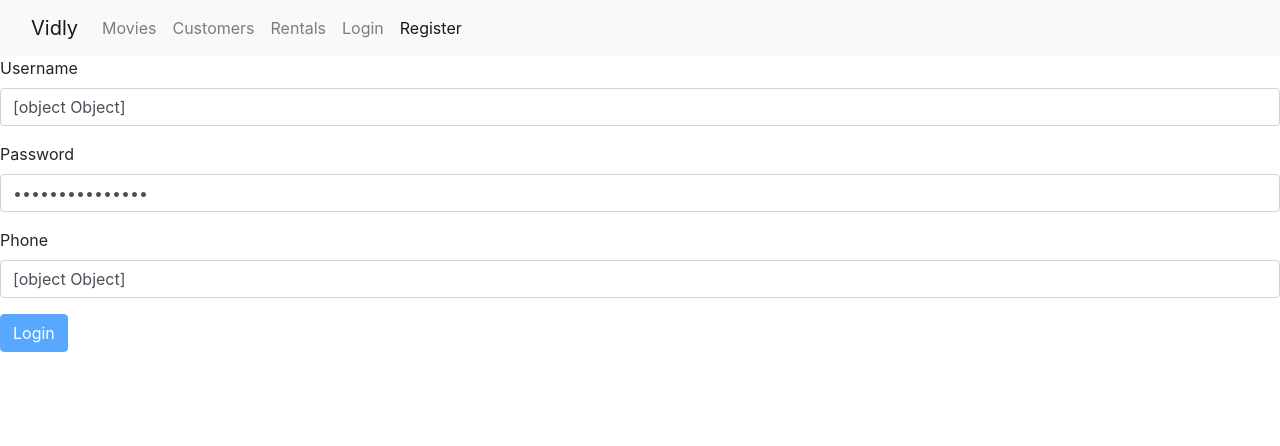
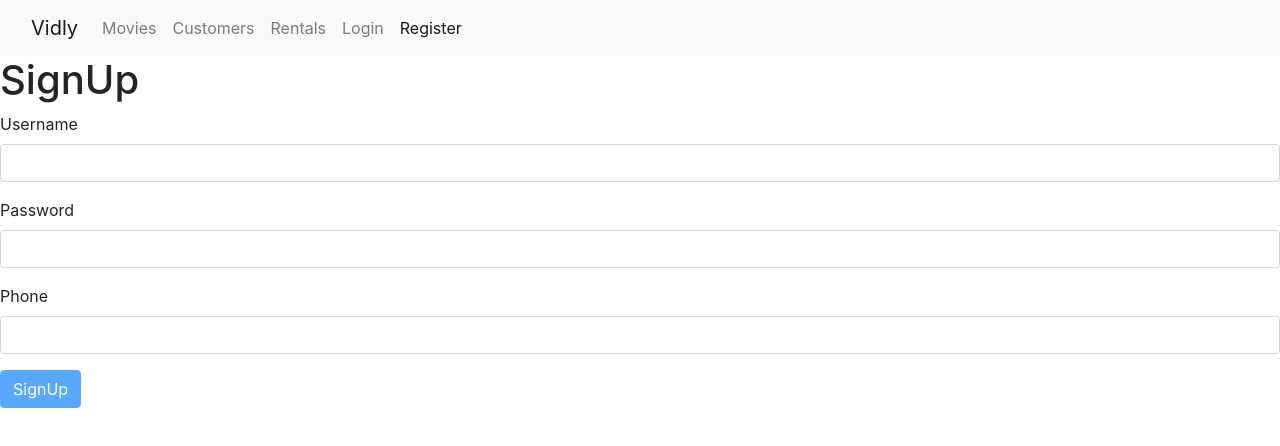
Before and after one commit to Daxsum/Vidly, a React (Create React App) app: page /register in a window 1280 px wide. Shown: the top 446 px of the page. Built offline with nearby package versions, Linux system fonts and the light colour scheme.

Commit message:
update validation

```diff
--- a/src/App.js
+++ b/src/App.js
@@ -16,6 +16,7 @@ function App() {
       <Switch>
         <Route path={"/register"} component={Register} />
         <Route path={"/login"} component={LoginForm} />
+        <Route path={"/moviesForm"} component={MoviesForm} />
         <Route path={"/movies/:id"} component={MoviesForm} />
         <Route path={"/movies"} component={Movies} />
         <Route path={"/customers"} component={Customers} />
--- a/src/components/comm/form.jsx
+++ b/src/components/comm/form.jsx
@@ -1,7 +1,7 @@
 import React, { Component } from "react";
 import Joi from "joi-browser";
 import Input from "./input";
-import { type } from "@testing-library/user-event/dist/type";
+
 // to use this for you only need to import Joi form joi-browser also don't
 // forget to install joi-browser in your system for more info searc for
 // "npm Joi".
--- a/src/components/login.jsx
+++ b/src/components/login.jsx
@@ -22,7 +22,6 @@ class LoginForm extends Form {
         <form onSubmit={this.handleSubmit}>
           {this.renderInput("username", "Username")}
           {this.renderInput("password", "Password", "password")}
-
           {this.renderButton("Login")}
         </form>
       </div>
--- a/src/components/movies.jsx
+++ b/src/components/movies.jsx
@@ -67,6 +67,7 @@ class Movies extends Component {
       sortColumn,
     } = this.state;
     const { length: count } = this.state.movies;
+    const { history } = this.props;
     if (count === 0) return "there is no movies to show on the database";
     const { totalCount, data: movies } = this.getPageData();
     return (
@@ -81,6 +82,13 @@ class Movies extends Component {
               />
             </div>
             <div className="col-8">
+              <button
+                onClick={() => history.push("/moviesForm")}
+                className="btn btn-primary"
+              >
+                New Movie
+              </button>
+              <br></br>
               <span>showing {totalCount} movies in the database.</span>
               <MoviesList
                 movies={movies}
--- a/src/components/registration.jsx
+++ b/src/components/registration.jsx
@@ -1,20 +1,31 @@
-import react from "react";
+import React from "react";
 import Form from "./comm/form";
 import Joi from "joi-browser";
 class Register extends Form {
-  state = { data: { username: {}, password: {}, phone: {} }, errors: {} };
+  state = { data: { username: "", password: "", phone: "" }, errors: {} };
   schema = {
-    username: Joi.string().required().label("Username"),
-    password: Joi.string().required().label("Password"),
+    username: Joi.string().email().required().label("Username"),
+    password: Joi.string().min(5).required().label("Password"),
     phone: Joi.string().required().label("Phone"),
+  };
+  // doSubmit = () => {
+  //   //call server
+  //   console.log("submited");
+  // };
+  doSubmit = () => {
+    //call a surver
+    console.log("submitted");
   };
   render() {
     return (
       <div>
-        {this.renderInput("username", "Username")}
-        {this.renderInput("password", "Password", "password")}
-        {this.renderInput("phone", "Phone")}
-        {this.renderButton("Login")}
+        <h1>SignUp</h1>
+        <form onSubmit={this.handleSubmit}>
+          {this.renderInput("username", "Username")}
+          {this.renderInput("password", "Password", "password")}
+          {this.renderInput("phone", "Phone")}
+          {this.renderButton("SignUp")}
+        </form>
       </div>
     );
   }
```
